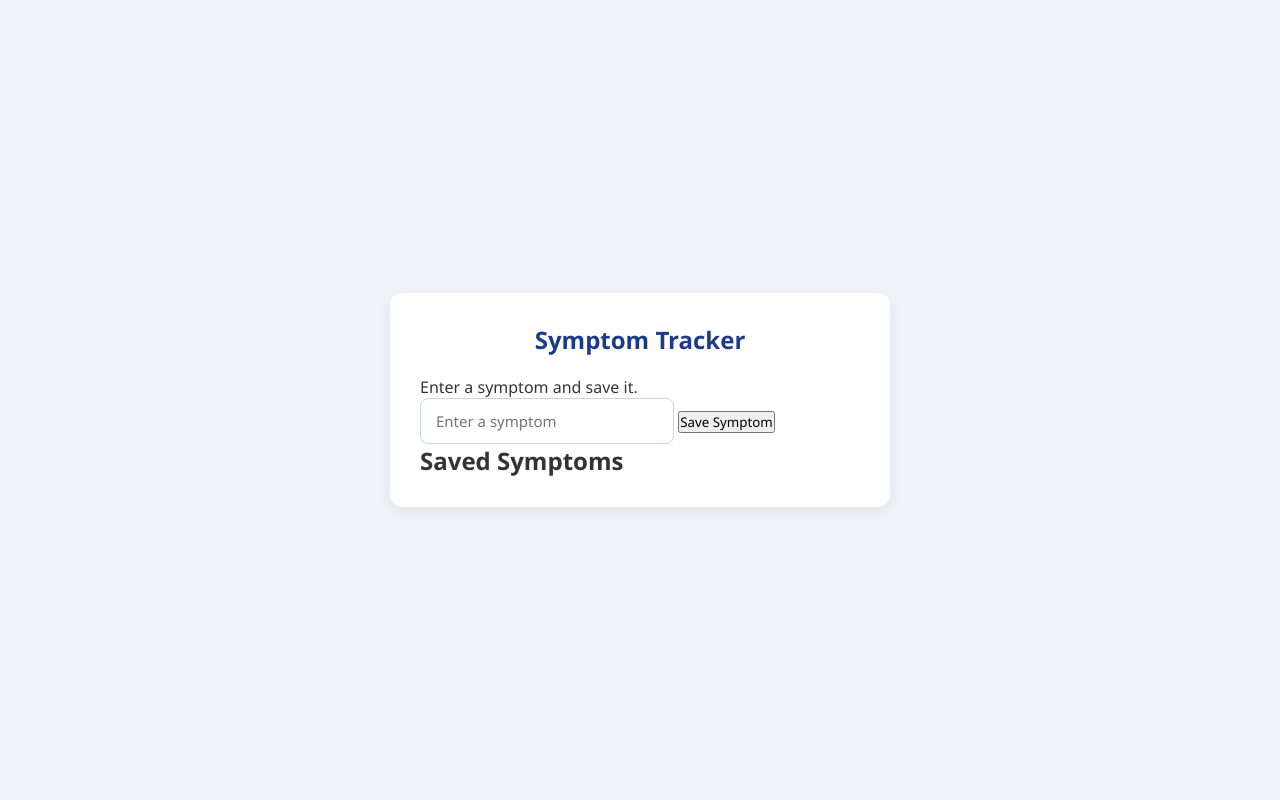
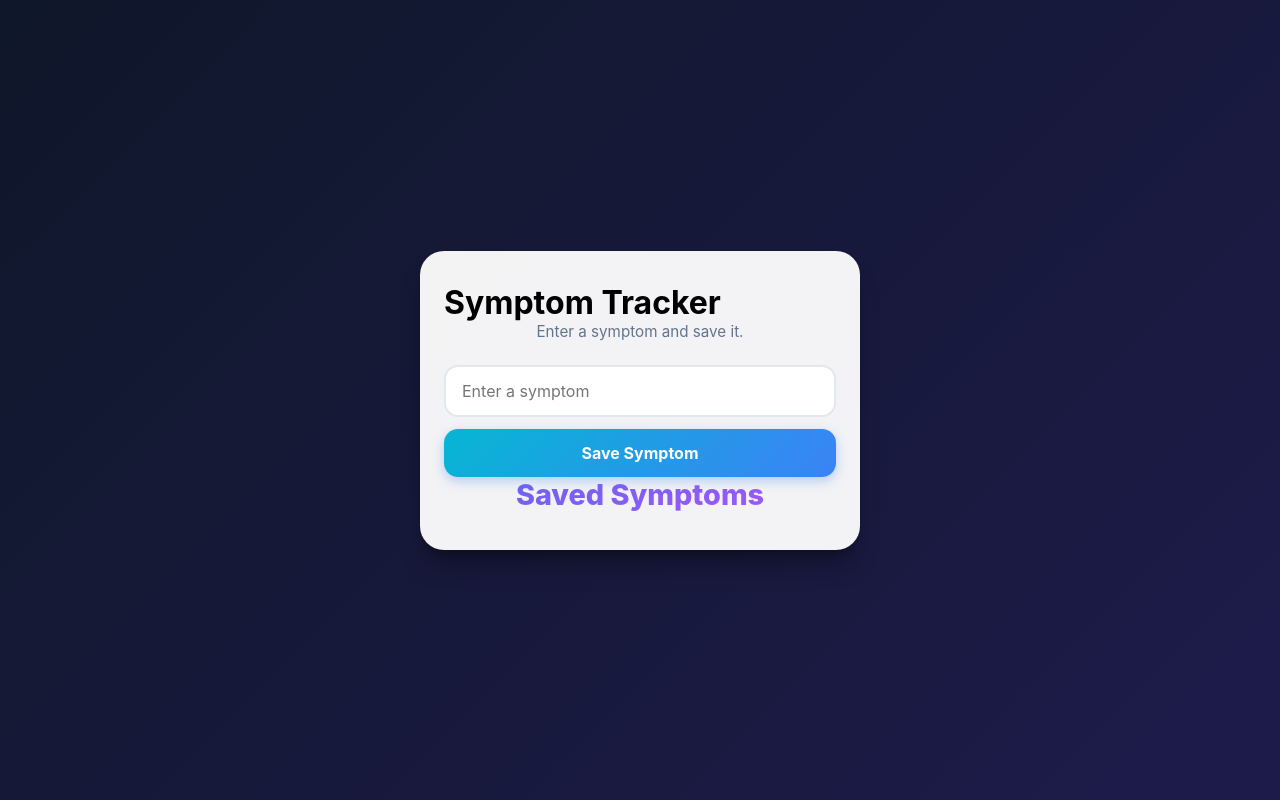
Before and after one commit to Nusaibah15/Symptom-Checklist-, a plain HTML site: page index.html in a window 1280 px wide. Drawn offline with Linux system fonts and the light colour scheme; no server answers.

Commit message:
Upgrade design with vibrant gradient theme

```diff
--- a/style.css
+++ b/style.css
@@ -1,112 +1,143 @@
-/* General Reset & Body Styling */
+:root {
+  --primary-gradient: linear-gradient(135deg, #6366f1 0%, #a855f7 100%);
+  --button-gradient: linear-gradient(135deg, #06b6d4 0%, #3b82f6 100%);
+  --button-hover: linear-gradient(135deg, #0891b2 0%, #2563eb 100%);
+  --delete-gradient: linear-gradient(135deg, #f43f5e 0%, #e11d48 100%);
+  --bg-gradient: linear-gradient(135deg, #0f172a 0%, #1e1b4b 100%);
+  --card-bg: rgba(255, 255, 255, 0.95);
+  --text-main: #1e293b;
+  --text-muted: #64748b;
+}
+
 * {
   box-sizing: border-box;
   margin: 0;
   padding: 0;
-  font-family: 'Segoe UI', Tahoma, Geneva, Verdana, sans-serif;
+  font-family: -apple-system, BlinkMacSystemFont, "Segoe UI", Roboto, Helvetica, Arial, sans-serif;
 }
 
 body {
-  background-color: #f0f4f8;
-  color: #333333;
-  padding: 20px;
+  min-height: 100vh;
+  background: var(--bg-gradient);
   display: flex;
   justify-content: center;
   align-items: center;
-  min-height: 100vh;
+  padding: 20px;
 }
 
-/* Main Container Card */
 .container {
+  background: var(--card-bg);
   width: 100%;
-  max-width: 500px;
-  background-color: #ffffff;
-  padding: 30px;
-  border-radius: 12px;
-  box-shadow: 0 4px 15px rgba(0, 0, 0, 0.08);
+  max-width: 440px;
+  padding: 32px 24px;
+  border-radius: 24px;
+  box-shadow: 0 20px 25px -5px rgba(0, 0, 0, 0.3), 0 8px 10px -6px rgba(0, 0, 0, 0.3);
+  backdrop-filter: blur(10px);
 }
 
-/* Clear Heading */
-h1 {
-  font-size: 24px;
-  color: #1e3a8a;
+h2 {
+  font-size: 1.8rem;
+  font-weight: 800;
+  background: var(--primary-gradient);
+  -webkit-background-clip: text;
+  -webkit-text-fill-color: transparent;
   text-align: center;
-  margin-bottom: 20px;
-  font-weight: 600;
+  margin-bottom: 6px;
 }
 
-/* Input & Button Form Layout */
-.input-group {
-  display: flex;
-  gap: 10px;
-  margin-bottom: 25px;
+p {
+  color: var(--text-muted);
+  text-align: center;
+  font-size: 0.95rem;
+  margin-bottom: 24px;
 }
 
 input[type="text"] {
-  flex: 1;
-  padding: 12px 15px;
-  border: 1px solid #cbd5e1;
-  border-radius: 8px;
-  font-size: 15px;
+  width: 100%;
+  padding: 14px 16px;
+  border: 2px solid #e2e8f0;
+  border-radius: 14px;
+  font-size: 1rem;
+  color: var(--text-main);
   outline: none;
-  transition: border-color 0.2s;
+  transition: all 0.3s ease;
+  margin-bottom: 12px;
 }
 
 input[type="text"]:focus {
-  border-color: #3b82f6;
-  box-shadow: 0 0 0 3px rgba(59, 130, 246, 0.15);
+  border-color: #a855f7;
+  box-shadow: 0 0 0 4px rgba(168, 85, 247, 0.15);
 }
 
-button.save-btn {
-  background-color: #3b82f6;
-  color: white;
+button {
+  width: 100%;
+  padding: 14px;
   border: none;
-  padding: 12px 20px;
-  border-radius: 8px;
-  font-size: 15px;
-  font-weight: 600;
+  border-radius: 14px;
+  background: var(--button-gradient);
+  color: #ffffff;
+  font-size: 1rem;
+  font-weight: 700;
   cursor: pointer;
-  transition: background-color 0.2s;
+  transition: transform 0.2s ease, box-shadow 0.2s ease;
+  box-shadow: 0 4px 12px rgba(59, 130, 246, 0.35);
 }
 
-button.save-btn:hover {
-  background-color: #2563eb;
+button:hover {
+  background: var(--button-hover);
+  transform: translateY(-2px);
+  box-shadow: 0 6px 16px rgba(59, 130, 246, 0.45);
 }
 
-/* Symptom List Layout */
-ul {
-  list-style-type: none;
+button:active {
+  transform: translateY(0);
 }
 
-ul li {
-  background-color: #f8fafc;
-  padding: 12px 15px;
-  margin-bottom: 10px;
-  border-radius: 8px;
-  border: 1px solid #e2e8f0;
+h3 {
+  color: var(--text-main);
+  font-size: 1.2rem;
+  margin-top: 28px;
+  margin-bottom: 16px;
+  padding-bottom: 8px;
+  border-bottom: 2px solid #f1f5f9;
+}
+
+ul {
+  list-style: none;
+  display: flex;
+  flex-direction: column;
+  gap: 10px;
+}
+
+li {
   display: flex;
   justify-content: space-between;
   align-items: center;
-  font-size: 15px;
-  transition: transform 0.1s;
+  background: #f8fafc;
+  padding: 12px 16px;
+  border-radius: 12px;
+  border: 1px solid #e2e8f0;
+  color: var(--text-main);
+  font-weight: 600;
+  box-shadow: 0 2px 4px rgba(0, 0, 0, 0.02);
+  animation: fadeIn 0.3s ease;
 }
 
-ul li:hover {
-  transform: translateY(-1px);
+li button {
+  width: auto;
+  padding: 6px 12px;
+  font-size: 0.85rem;
+  background: var(--delete-gradient);
+  box-shadow: 0 2px 6px rgba(244, 63, 94, 0.3);
+  border-radius: 8px;
 }
 
-/* Delete Button Style (for items generated dynamically) */
-ul li button {
-  background-color: #ef4444;
-  color: white;
-  border: none;
-  padding: 6px 12px;
-  border-radius: 6px;
-  font-size: 13px;
-  cursor: pointer;
-  transition: background-color 0.2s;
+li button:hover {
+  background: linear-gradient(135deg, #e11d48 0%, #be123c 100%);
+  box-shadow: 0 4px 10px rgba(244, 63, 94, 0.4);
 }
 
-ul li button:hover {
-  background-color: #dc2626;
+@keyframes fadeIn {
+  from { opacity: 0; transform: translateY(6px); }
+  to { opacity: 1; transform: translateY(0); }
 }
```
